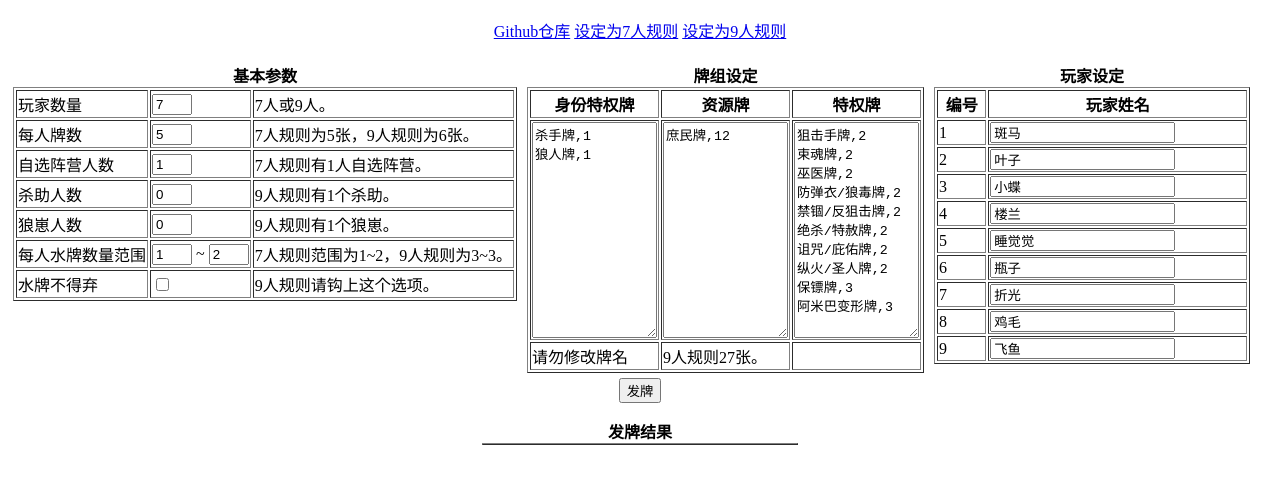
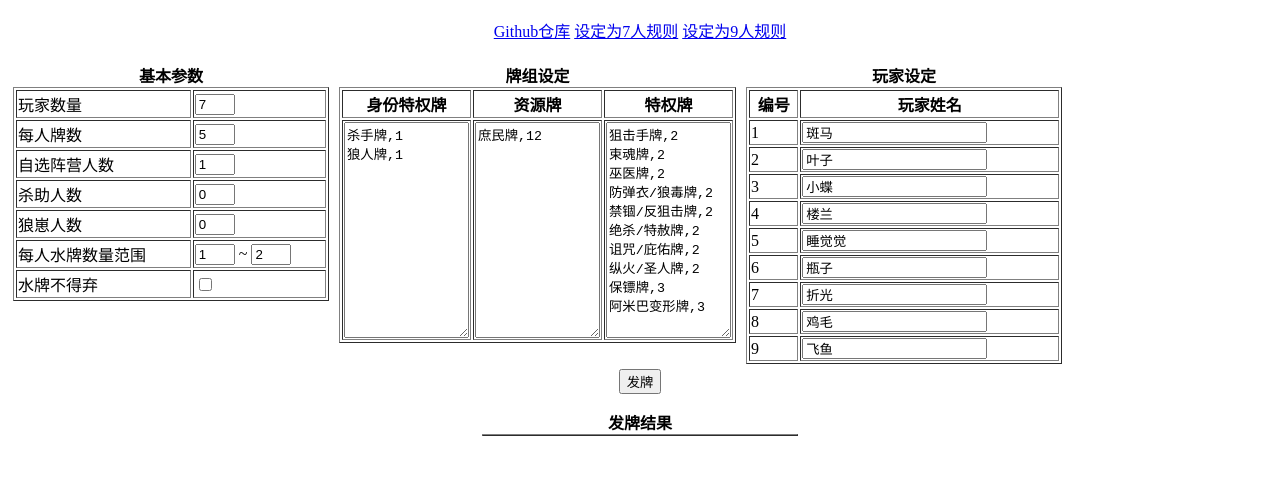
Before and after one commit to JiYouMCC/CatHas9Lives, a plain HTML site: page index.html in a window 1280 px wide. Shown: the part 57-540 px from the top of the page. Drawn offline with Linux system fonts and the light colour scheme.

Commit message:
精简页面

```diff
--- a/index.html
+++ b/index.html
@@ -18,37 +18,30 @@
         <tr>
             <td>玩家数量</td>
             <td><input id="playerCount" type="number" value="7" min="7" max="9"></td>
-            <td>7人或9人。</td>
         </tr>
         <tr>
             <td>每人牌数</td>
             <td><input id="cardEach" type="number" value="5" min="1"></td>
-            <td>7人规则为5张，9人规则为6张。</td>
         </tr>
         <tr>
             <td>自选阵营人数</td>
             <td><input id="optionalCount" type="number" value="1" min="0"></td>
-            <td>7人规则有1人自选阵营。</td>
         </tr>
         <tr>
             <td>杀助人数</td>
             <td><input id="killerHelperCount" type="number" value="0" min="0"></td>
-            <td>9人规则有1个杀助。</td>
         </tr>
         <tr>
             <td>狼崽人数</td>
             <td><input id="werewolfHelperCount" type="number" value="0" min="0"></td>
-            <td>9人规则有1个狼崽。</td>
         </tr>
         <tr>
             <td>每人水牌数量范围</td>
             <td><input id="resourceMin" type="number" value="1" min="0"> ~ <input id="resourceMax" type="number" value="2" min="0"></td>
-            <td>7人规则范围为1~2，9人规则为3~3。</td>
         </tr>
         <tr>
             <td>水牌不得弃</td>
             <td><input type="checkbox" id="keepResource"></td>
-            <td>9人规则请钩上这个选项。</td>
         </tr>
     </table>
     <table border="1">
@@ -68,11 +61,6 @@
 纵火/圣人牌,2
 保镖牌,3
 阿米巴变形牌,3</textarea></td>
-        </tr>
-        <tr>
-            <td>请勿修改牌名</td>
-            <td>9人规则27张。</td>
-            <td></td>
         </tr>
     </table>
     <table border="1">
```
